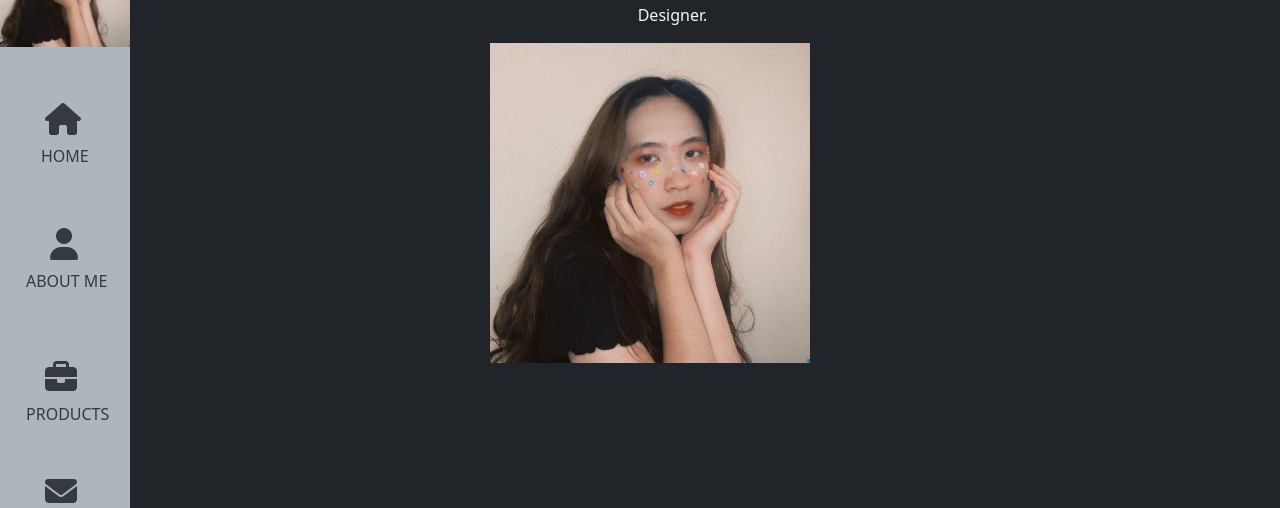
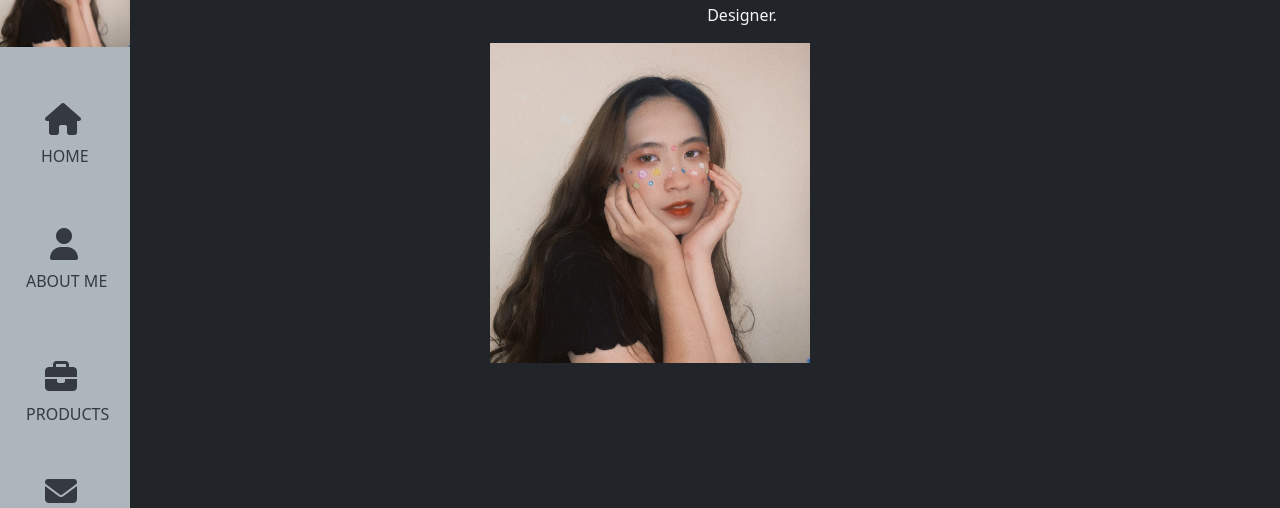
Before and after one commit to Hoanggiahan2001/giahan5, a plain HTML site: page index.html in a window 1280 px wide. Shown: the part 83-591 px from the top of the page. Drawn offline with nearby package versions, Linux system fonts and the light colour scheme.

Commit message:
Update index.html

```diff
--- a/index.html
+++ b/index.html
@@ -40,12 +40,12 @@
         </div>
 
         <div style="align-items: center; padding: 30px; margin-left: 35%; height: 100%">
-            <header class="container padding-32 center" id="home">
+            <header class="container padding-32 center" id="home style="margin-left:90px;">
                 <h1 style="color: #f6f6f6"><span class="w3-hide-small">I'm</span> Hoang Gia Han.</h1>
-                <p style="color: #f6f6f6;text-align: center;"> Designer.</p>
+                <p style="color: #f6f6f6;text-align: center;margin-left: 139px;"> Designer.</p>
                 <img src="298943180_1947823558746531_4687093082333790986_n.jpg"
                     alt="298943180_1947823558746531_4687093082333790986_n.jpg" width="320px"
-                    height="320px; margin-left:30%"></img>
+                    height="320px; margin-left:25px"></img>
             </header>
         </div>
     </div>
```
